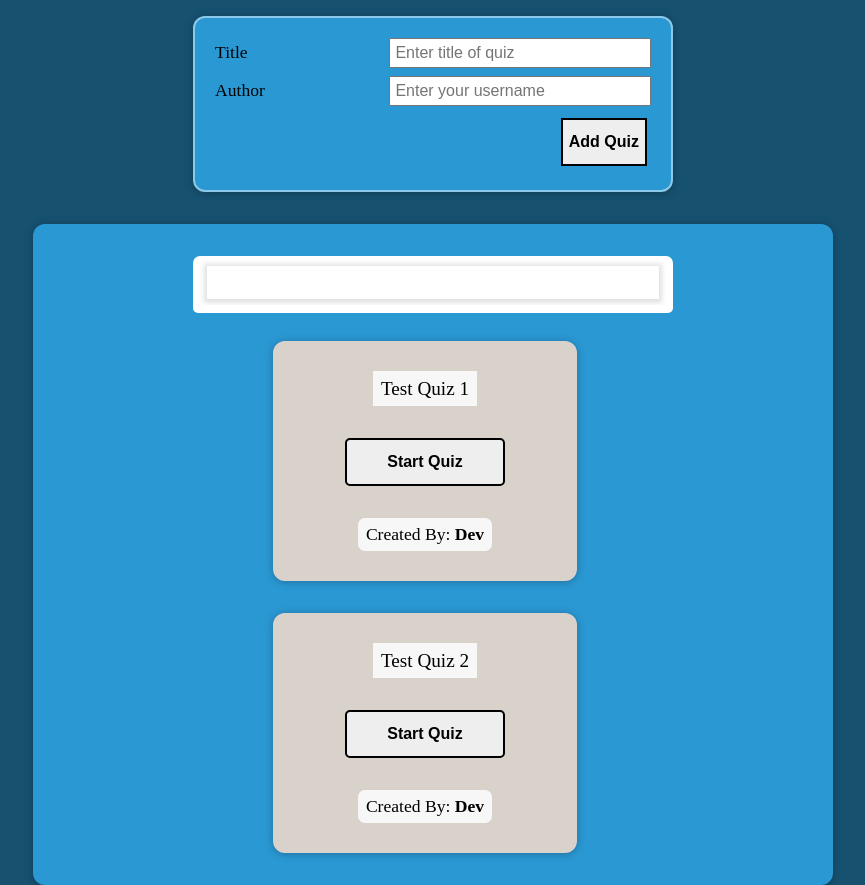
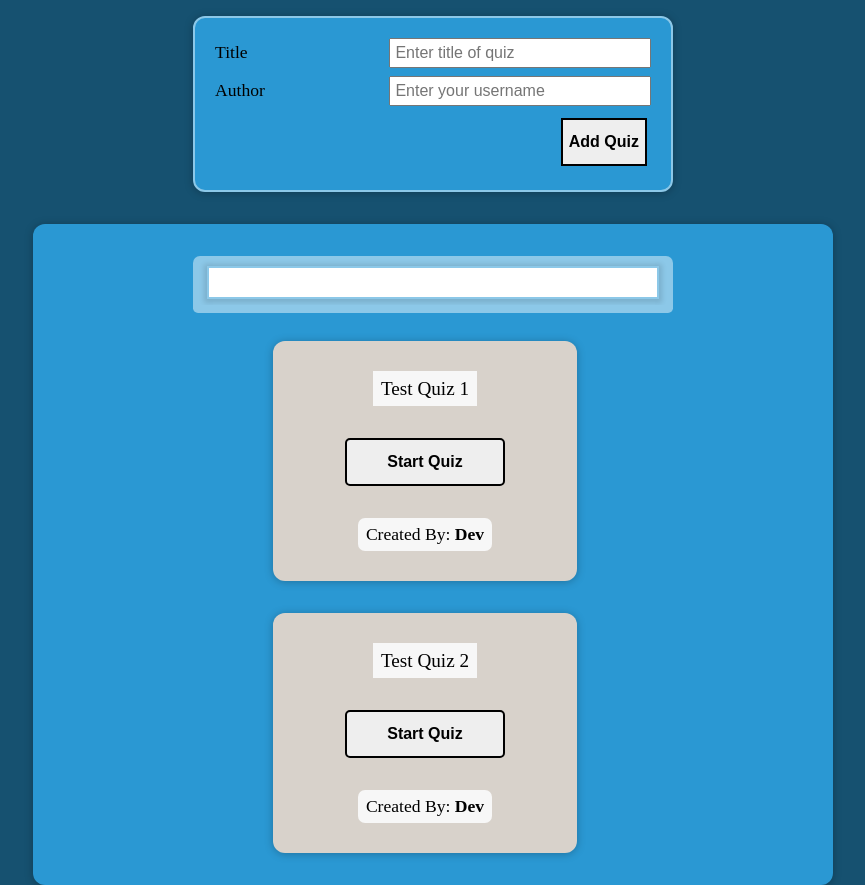
Before and after one commit to TazDeCoder/personality-quiz, a React (Create React App) app: page / in a window 1280 px wide. Shown: the whole page, without its empty margins (207-1072 px from the left). Built offline with nearby package versions, Linux system fonts and the light colour scheme; the HTML template or start-up script is replaced by a standard one.

Commit message:
Improve SearchBar component and fix css styles
Minor changes

```diff
--- a/src/components/Quizzes/QuizzesSearchBar.module.css
+++ b/src/components/Quizzes/QuizzesSearchBar.module.css
@@ -1,5 +1,6 @@
 :root {
-  --primary-color: #8cc8e8;
-  --secondary-color: #7eb4d1;
-  --tertiary-color: #71a2bc;
+  --primary-color: #8cc8e8 !important;
+  --secondary-color: #7eb4d1 !important;
+  --tertiary-color: #71a2bc !important;
+  --font-color: #fff !important;
 }
--- a/src/components/UI/SearchBar.module.css
+++ b/src/components/UI/SearchBar.module.css
@@ -2,6 +2,7 @@
   --primary-color: #fff;
   --secondary-color: #eee;
   --tertiary-color: #ccc;
+  --font-color: #000;
 }
 
 .searchbar {
@@ -46,6 +47,8 @@
   width: 100%;
   padding: 8px 12px;
   margin: 5px 0;
+  font-size: 1.2rem;
+  color: var(--font-color);
   background-color: var(--secondary-color);
   border-radius: 3px;
 }
```
